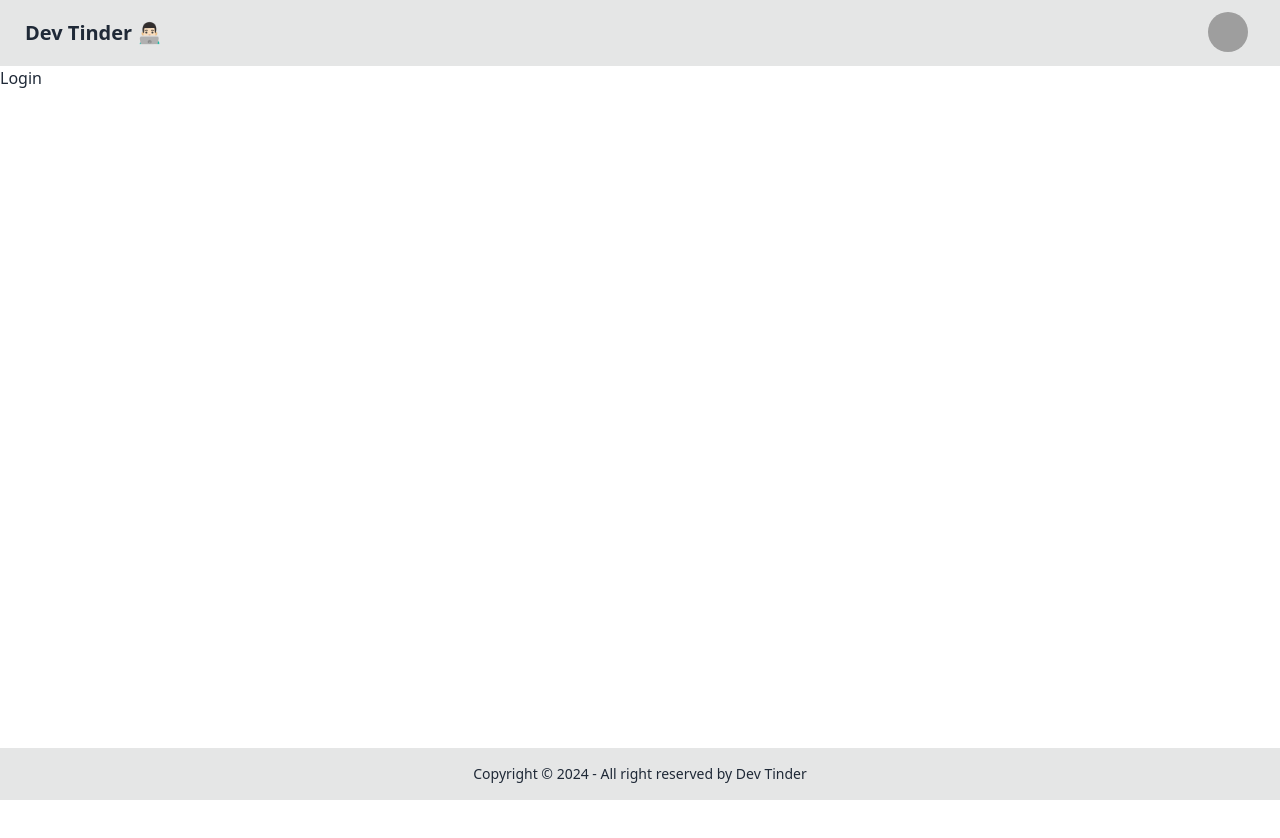
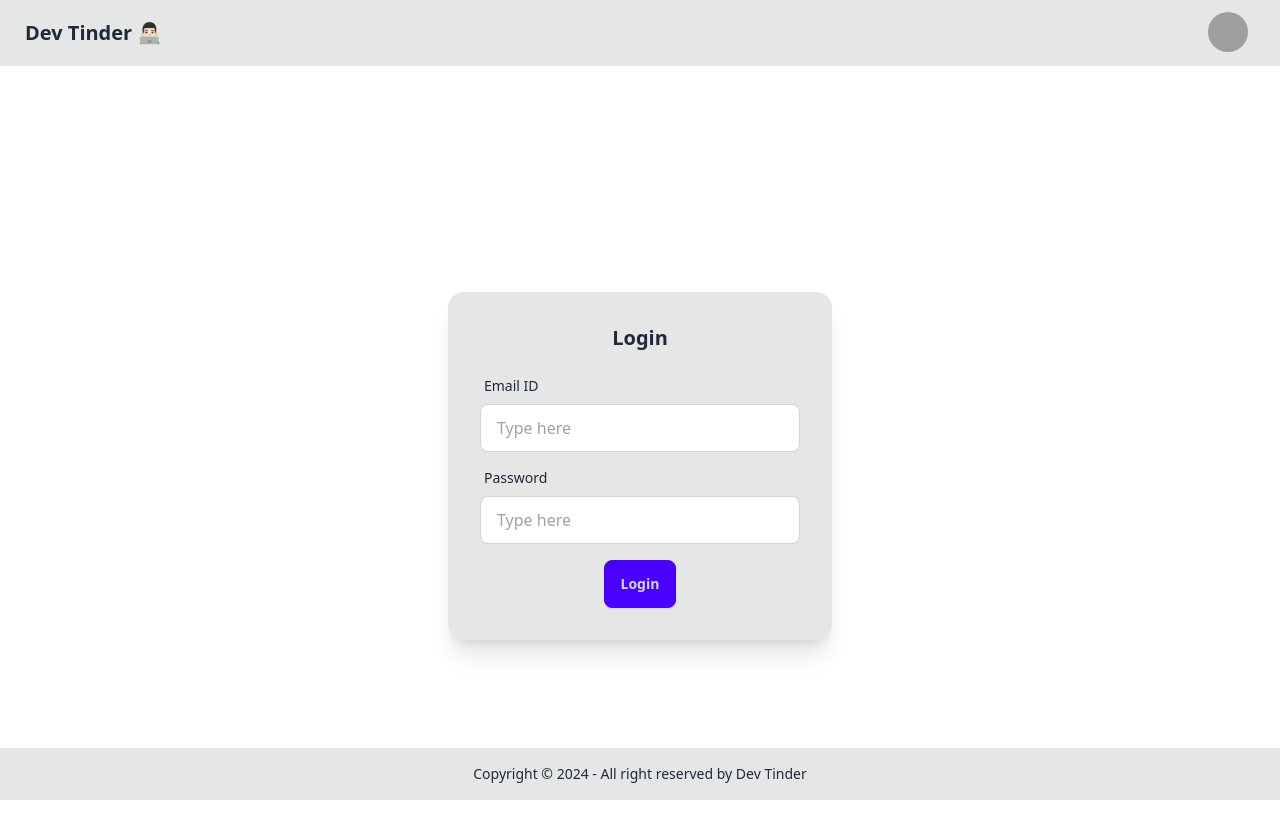
Before and after one commit to sathwickreddyy/react, a React (Vite) app in the folder devtinder-web/: page /login in a window 1280 px wide. Shown: the top 838 px of the page. Before the commit the page ends 800 px from the top, so only its background shows below. Built offline with nearby package versions, Linux system fonts and the light colour scheme; grey boxes are pictures that could not be loaded.

Commit message:
Login Component Changes

```diff
--- a/devtinder-web/package.json
+++ b/devtinder-web/package.json
@@ -10,6 +10,7 @@
     "preview": "vite preview"
   },
   "dependencies": {
+    "axios": "^1.7.8",
     "react": "^18.3.1",
     "react-dom": "^18.3.1",
     "react-router": "^7.0.1"
--- a/devtinder-web/src/components/Login.jsx
+++ b/devtinder-web/src/components/Login.jsx
@@ -1,8 +1,55 @@
-import React from 'react'
+import React, {useRef} from 'react'
+import axios from "axios";
 
 const Login = () => {
+    const email = useRef();
+    const password = useRef();
+
+    const handleLogin = async () => {
+        try{
+            const response = await axios.post("http://localhost:7777/login", {
+                email: email.current.value,
+                password: password.current.value
+            }, {
+                withCredentials: true // setting this to enable cookies to be set when made CORS req to backend.
+            });
+            console.log(response)
+        }
+        catch (e) {
+            console.error(e)
+        }
+    }
+
     return (
-        <div>Login</div>
+        <div className={"flex justify-center items-center h-screen"}>
+            <div className="card bg-base-300 w-96 shadow-xl">
+                <div className="card-body">
+                    <h2 className="card-title justify-center">Login</h2>
+                    <div className={""}>
+                        <label className="form-control w-full max-w-xs my-2">
+                            <div className="label">
+                                <span className="label-text">Email ID</span>
+                            </div>
+                            <input type="text" placeholder="Type here"
+                                   ref={email}
+                                   className="input input-bordered w-full max-w-xs"/>
+                        </label>
+                        <label className="form-control w-full max-w-xs my-2">
+                            <div className="label">
+                                <span className="label-text">Password</span>
+                            </div>
+                            <input type="password" placeholder="Type here"
+                                   ref={password}
+                                   className="input input-bordered w-full max-w-xs"/>
+                        </label>
+                    </div>
+                    <div className="card-actions justify-center">
+                        <button className="btn btn-primary" onClick={() => handleLogin()}>Login</button>
+                    </div>
+                </div>
+            </div>
+        </div>
+
     )
 }
 export default Login
```
Also changed, not shown: 1 other file (tests, documents, lock files or other folders).
